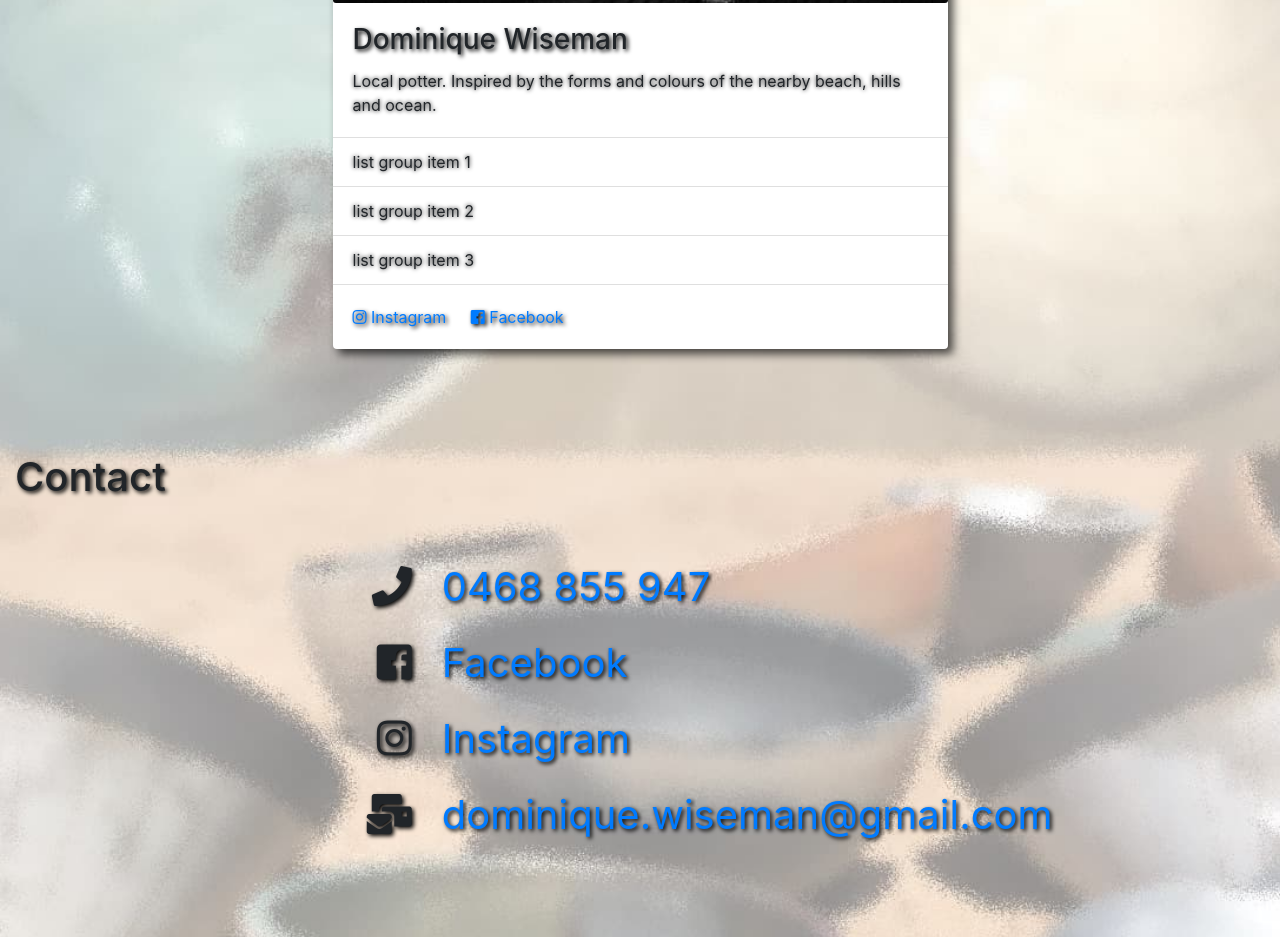
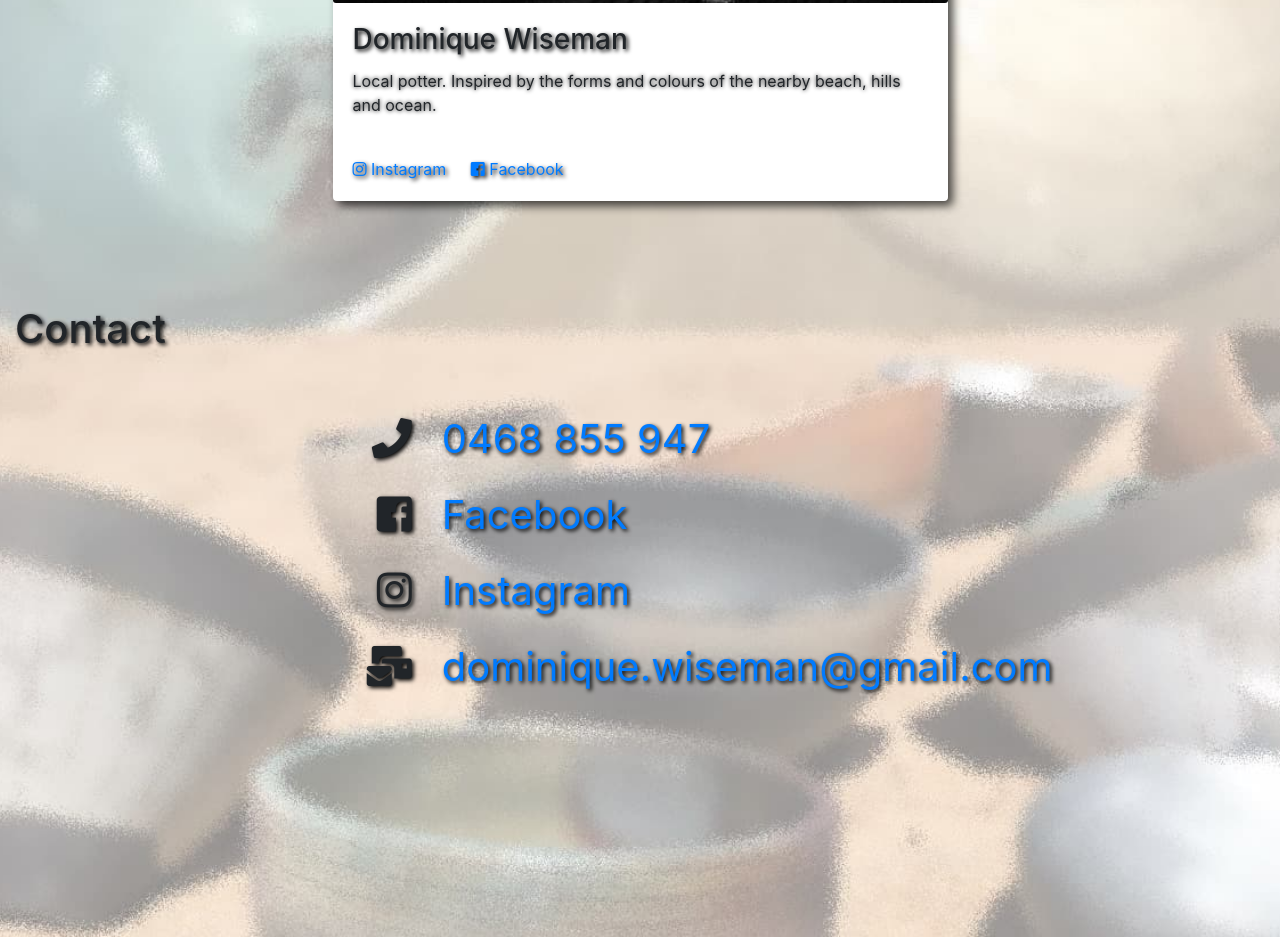
Before and after one commit to chema64/chema64.github.io, a plain HTML site: page index.html in a window 1280 px wide. Shown: the part 3367-4304 px from the top of the page. Drawn offline with nearby package versions, Linux system fonts and the light colour scheme.

Commit message:
List Group items removed from About section

```diff
--- a/index.html
+++ b/index.html
@@ -635,11 +635,11 @@
 		    <h3 class="card-title">Dominique Wiseman</h3>
 		    <p class="card-text">Local potter. Inspired by the forms and colours of the nearby beach, hills and ocean.</p>
 		  </div>
-		  <ul class="list-group list-group-flush">
+<!-- 		  <ul class="list-group list-group-flush">
 		    <li class="list-group-item">list group item 1</li>
 		    <li class="list-group-item">list group item 2</li>
 		    <li class="list-group-item">list group item 3</li>
-		  </ul>
+		  </ul> -->
 		  <div class="card-body">
 		    <a target="_blank" href="https://www.instagram.com/dominique.wiseman/" class="card-link"><span class="fab fa-instagram" ></span> Instagram </a>
 		    <a target="_blank" href="https://www.facebook.com/touchedbyfireceramics/" class="card-link"><span class="fab fa-facebook-square" ></span> Facebook
```
